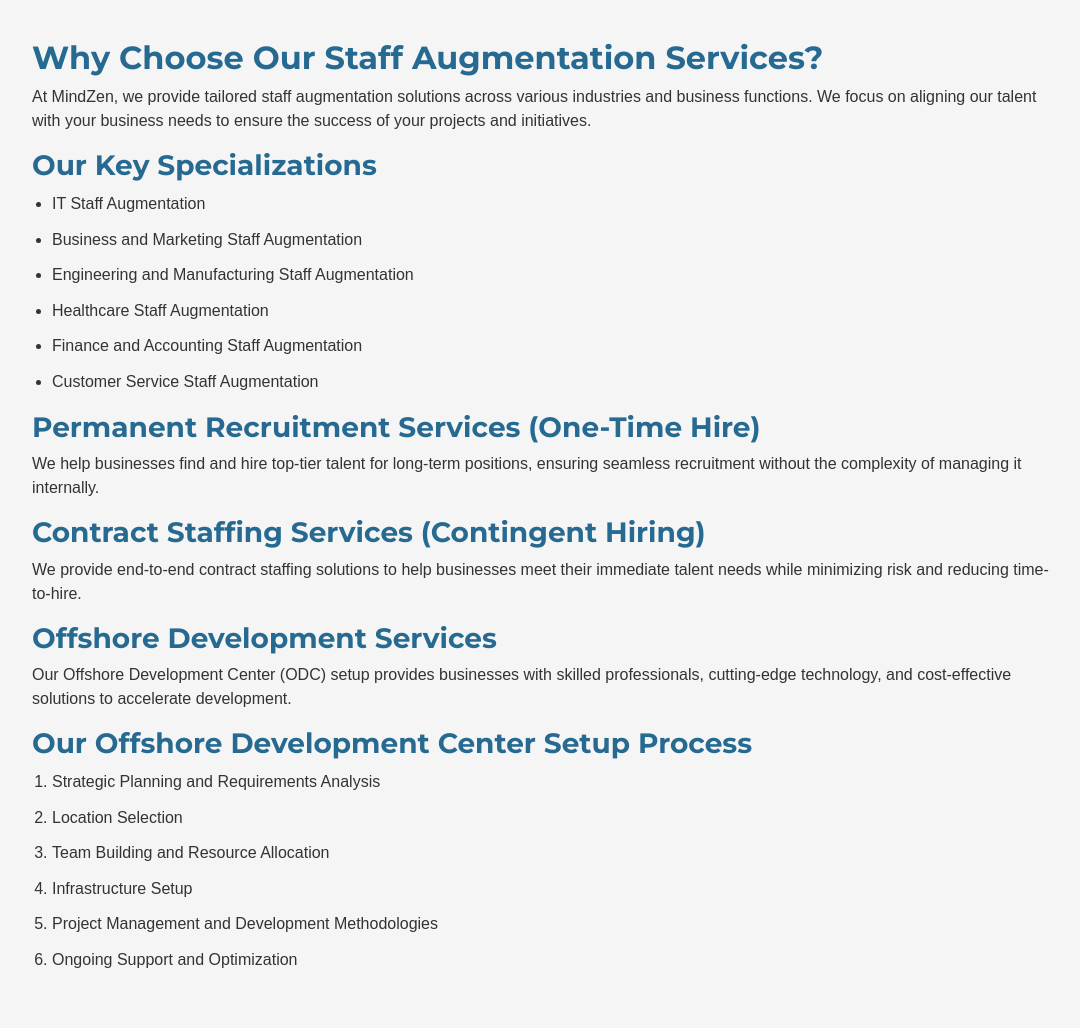
After one commit to thulasidharank/MindZen, a Django app: page /staff-augmentation/ in a window 1280 px wide. The commit adds this page. Shown: the part 601-1629 px from the top of the page, without its empty margins (96-1176 px from the left). Run offline with Django 5.2, Linux system fonts and the light colour scheme; some libraries are stand-ins or nearby versions.

Commit message:
started to created each service page

```diff
--- a/Home/urls.py
+++ b/Home/urls.py
@@ -3,4 +3,5 @@
 
 urlpatterns = [
     path('', views.home, name='home'),
+    path('staff-augmentation/', views.staff_augmentation, name='staff_augmentation'),
 ]
--- a/Home/views.py
+++ b/Home/views.py
@@ -2,3 +2,6 @@
 
 def home(request):
     return render(request, 'index.html')
+
+def staff_augmentation(request):
+    return render(request, 'staff_augmentation.html')
--- /dev/null
+++ b/Templates/staff_augmentation.html
@@ -0,0 +1,109 @@
+{% load static %}
+<!DOCTYPE html>
+<html lang="en">
+    <head>
+        <meta charset="UTF-8" />
+        <meta name="viewport" content="width=device-width, initial-scale=1.0" />
+        <title>Staff Augmentation Services - Digiglowz</title>
+
+        <!-- Favicons -->
+        <link href="{% static 'img/MINDZEN-logo.png' %}" rel="icon" />
+        <link href="{% static 'img/apple-touch-icon.png' %}" rel="apple-touch-icon" />
+
+        <!-- Fonts -->
+        <link href="https://fonts.googleapis.com" rel="preconnect" />
+        <link href="https://fonts.gstatic.com" rel="preconnect" crossorigin />
+        <link
+            href="https://fonts.googleapis.com/css2?family=Roboto:ital,wght@0,100;0,300;0,400;0,500;0,700;0,900;1,100;1,300;1,400;1,500;1,700;1,900&family=Open+Sans:ital,wght@0,300;0,400;0,500;0,600;0,700;0,800;1,300;1,400;1,500;1,600;1,700;1,800&family=Montserrat:ital,wght@0,100;0,200;0,300;0,400;0,500;0,600;0,700;0,800;0,900;1,100;1,200;1,300;1,400;1,500;1,600;1,700;1,800;1,900&display=swap"
+            rel="stylesheet"
+        />
+
+        <!-- Vendor CSS Files -->
+        <link href="{% static 'vendor/bootstrap/css/bootstrap.min.css' %}" rel="stylesheet" />
+        <link href="{% static 'vendor/bootstrap-icons/bootstrap-icons.css' %}" rel="stylesheet" />
+        <link href="{% static 'vendor/aos/aos.css' %}" rel="stylesheet" />
+        <link href="{% static 'vendor/glightbox/css/glightbox.min.css' %}" rel="stylesheet" />
+        <link href="{% static 'vendor/swiper/swiper-bundle.min.css' %}" rel="stylesheet" />
+
+        <link rel="stylesheet" href="{% static 'css/staff_augmentation.css' %}" />
+
+
+        <style>
+
+        </style>
+
+    </head>
+    <body>
+        <header id="header" class="header sticky-top">
+            <div class="branding d-flex align-items-cente">
+                <div class="position-relative d-flex align-items-center justify-content-between">
+                    <a href="#hero" class="logo d-flex align-items-center">
+                        <!-- Uncomment the line below if you also wish to use an image logo -->
+                        <img id="Logo_img" src="{% static 'img/MINDZEN-logo.png' %}" alt="Logo" />
+
+                        <h1 class="sitename">MindZen</h1>
+                    </a>
+                </div>
+            </div>
+        </header>
+
+        <!-- Banner Section -->
+        <section class="banner">
+            <img src="{% static 'img/staff_augmentation.jpg' %}" alt="Staff Augmentation" />
+            <div class="banner-text">
+                <h1>Staff Augmentation Services</h1>
+                <p>Tailored workforce solutions for your business needs.</p>
+            </div>
+        </section>
+
+        <!-- Main Content -->
+        <section class="content">
+            <div class="container">
+                <h2>Why Choose Our Staff Augmentation Services?</h2>
+                <p>
+                    At MindZen, we provide tailored staff augmentation solutions across various industries and business
+                    functions. We focus on aligning our talent with your business needs to ensure the success of your
+                    projects and initiatives.
+                </p>
+
+                <h3>Our Key Specializations</h3>
+                <ul>
+                    <li>IT Staff Augmentation</li>
+                    <li>Business and Marketing Staff Augmentation</li>
+                    <li>Engineering and Manufacturing Staff Augmentation</li>
+                    <li>Healthcare Staff Augmentation</li>
+                    <li>Finance and Accounting Staff Augmentation</li>
+                    <li>Customer Service Staff Augmentation</li>
+                </ul>
+
+                <h3>Permanent Recruitment Services (One-Time Hire)</h3>
+                <p>
+                    We help businesses find and hire top-tier talent for long-term positions, ensuring seamless recruitment
+                    without the complexity of managing it internally.
+                </p>
+
+                <h3>Contract Staffing Services (Contingent Hiring)</h3>
+                <p>
+                    We provide end-to-end contract staffing solutions to help businesses meet their immediate talent needs
+                    while minimizing risk and reducing time-to-hire.
+                </p>
+
+                <h3>Offshore Development Services</h3>
+                <p>
+                    Our Offshore Development Center (ODC) setup provides businesses with skilled professionals, cutting-edge
+                    technology, and cost-effective solutions to accelerate development.
+                </p>
+
+                <h3>Our Offshore Development Center Setup Process</h3>
+                <ol>
+                    <li>Strategic Planning and Requirements Analysis</li>
+                    <li>Location Selection</li>
+                    <li>Team Building and Resource Allocation</li>
+                    <li>Infrastructure Setup</li>
+                    <li>Project Management and Development Methodologies</li>
+                    <li>Ongoing Support and Optimization</li>
+                </ol>
+            </div>
+        </section>
+    </body>
+</html>
--- /dev/null
+++ b/static/css/staff_augmentation.css
@@ -0,0 +1,480 @@
+/* General Styles */
+body {
+    font-family: Arial, sans-serif;
+    margin: 0;
+    padding: 0;
+    background-color: #f5f5f5;
+    color: #333;
+}
+
+@font-face {
+    font-family: "Elephant";
+    src: url("../font/ELEPHNT.TTF") format("truetype");
+    font-weight: normal;
+    font-style: normal;
+}
+
+/* Fonts */
+:root {
+    --default-font: "Roboto", system-ui, -apple-system, "Segoe UI", Roboto, "Helvetica Neue", Arial, "Noto Sans",
+        "Liberation Sans", sans-serif, "Apple Color Emoji", "Segoe UI Emoji", "Segoe UI Symbol", "Noto Color Emoji";
+    --heading-font: "Montserrat", sans-serif;
+    --nav-font: "Open Sans", sans-serif;
+}
+
+/* Global Colors - The following color variables are used throughout the website. Updating them here will change the color scheme of the entire website */
+:root {
+    --background-color: #ffffff; /* Background color for the entire website, including individual sections */
+    --default-color: #444444; /* Default color used for the majority of the text content across the entire website */
+    --heading-color: #222222; /* Color for headings, subheadings and title throughout the website */
+    --accent-color: #106eea; /* Accent color that represents your brand on the website. It's used for buttons, links, and other elements that need to stand out */
+    --surface-color: #ffffff; /* The surface color is used as a background of boxed elements within sections, such as cards, icon boxes, or other elements that require a visual separation from the global background. */
+    --contrast-color: #ffffff; /* Contrast color for text, ensuring readability against backgrounds of accent, heading, or default colors. */
+    --digiGlow-gradient: linear-gradient(to right, #2fb1be, #276a91);
+    --digi-hover-color: #276a91;
+}
+
+/* Nav Menu Colors - The following color variables are used specifically for the navigation menu. They are separate from the global colors to allow for more customization options */
+:root {
+    --nav-color: #222222; /* The default color of the main navmenu links */
+    --nav-hover-color: #106eea; /* Applied to main navmenu links when they are hovered over or active */
+    --nav-mobile-background-color: #ffffff; /* Used as the background color for mobile navigation menu */
+    --nav-dropdown-background-color: #ffffff; /* Used as the background color for dropdown items that appear when hovering over primary navigation items */
+    --nav-dropdown-color: #222222; /* Used for navigation links of the dropdown items in the navigation menu. */
+    --nav-dropdown-hover-color: #106eea; /* Similar to --nav-hover-color, this color is applied to dropdown navigation links when they are hovered over. */
+}
+
+/* Color Presets - These classes override global colors when applied to any section or element, providing reuse of the sam color scheme. */
+
+.light-background {
+    --background-color: #f5f9ff;
+    --surface-color: #ffffff;
+}
+
+.dark-background {
+    --background-color: #060606;
+    --default-color: #ffffff;
+    --heading-color: #ffffff;
+    --surface-color: #252525;
+    --contrast-color: #ffffff;
+}
+
+/* Smooth scroll */
+:root {
+    scroll-behavior: smooth;
+}
+
+.header {
+    color: var(--default-color);
+    transition: all 0.5s;
+    z-index: 997;
+    background-color: var(--background-color);
+}
+
+.header .topbar {
+    background-color: var(--accent-color);
+    height: 40px;
+    padding: 0;
+    font-size: 14px;
+    transition: all 0.5s;
+}
+
+.header .topbar .contact-info i {
+    font-style: normal;
+    color: var(--contrast-color);
+}
+
+.header .topbar .contact-info i a,
+.header .topbar .contact-info i span {
+    padding-left: 5px;
+    color: var(--contrast-color);
+}
+
+@media (max-width: 575px) {
+    .header .topbar .contact-info i a,
+    .header .topbar .contact-info i span {
+        font-size: 13px;
+    }
+}
+
+.header .topbar .contact-info i a {
+    line-height: 0;
+    transition: 0.3s;
+}
+
+.header .topbar .contact-info i a:hover {
+    color: var(--contrast-color);
+    text-decoration: underline;
+}
+
+.header .topbar .social-links a {
+    color: color-mix(in srgb, var(--contrast-color), transparent 40%);
+    line-height: 0;
+    transition: 0.3s;
+    margin-left: 20px;
+}
+
+.header .topbar .social-links a:hover {
+    color: var(--contrast-color);
+}
+
+.header .branding {
+    background-color: var(--background-color);
+    min-height: 60px;
+    padding: 10px 0;
+}
+
+.header .logo {
+    line-height: 1;
+}
+
+.header .logo img {
+    max-height: 80px;
+    margin-right: 8px;
+}
+
+#Logo_img {
+    max-height: 80px;
+    margin-right: 0px !important;
+}
+
+.header .logo h1 {
+    font-size: 30px;
+    margin: 0;
+    font-weight: 700;
+    color: transparent;
+    background: var(--digiGlow-gradient);
+    background-clip: text;
+}
+
+.scrolled .header {
+    box-shadow: 0px 0 18px rgba(0, 0, 0, 0.1);
+}
+
+.scrolled .header .topbar {
+    height: 0;
+    visibility: hidden;
+    overflow: hidden;
+}
+
+@media (min-width: 1200px) {
+    .navmenu {
+        padding: 0;
+    }
+
+    .navmenu ul {
+        margin: 0;
+        padding: 0;
+        display: flex;
+        list-style: none;
+        align-items: center;
+    }
+
+    .navmenu li {
+        position: relative;
+    }
+
+    .navmenu a,
+    .navmenu a:focus {
+        color: transparent;
+        background: var(--digiGlow-gradient);
+        background-clip: text;
+        padding: 18px 15px;
+        font-size: 15px;
+        font-family: var(--nav-font);
+        font-weight: 600;
+        display: flex;
+        align-items: center;
+        justify-content: space-between;
+        white-space: nowrap;
+        transition: 0.3s;
+    }
+
+    .navmenu a i,
+    .navmenu a:focus i {
+        font-size: 12px;
+        line-height: 0;
+        margin-left: 5px;
+        transition: 0.3s;
+    }
+
+    .navmenu li:last-child a {
+        padding-right: 0;
+    }
+
+    .navmenu li:hover > a,
+    .navmenu .active,
+    .navmenu .active:focus {
+        color: var(--default-color);
+    }
+
+    .navmenu .dropdown ul {
+        margin: 0;
+        padding: 10px 0;
+        background: var(--nav-dropdown-background-color);
+        display: block;
+        position: absolute;
+        visibility: hidden;
+        left: 14px;
+        top: 130%;
+        opacity: 0;
+        transition: 0.3s;
+        border-radius: 4px;
+        z-index: 99;
+        box-shadow: 0px 0px 30px rgba(0, 0, 0, 0.1);
+    }
+
+    .navmenu .dropdown ul li {
+        min-width: 200px;
+    }
+
+    .navmenu .dropdown ul a {
+        padding: 10px 20px;
+        font-size: 15px;
+        text-transform: none;
+        color: var(--nav-dropdown-color);
+    }
+
+    .navmenu .dropdown ul a i {
+        font-size: 12px;
+    }
+
+    .navmenu .dropdown ul a:hover,
+    .navmenu .dropdown ul .active:hover,
+    .navmenu .dropdown ul li:hover > a {
+        color: var(--nav-dropdown-hover-color);
+    }
+
+    .navmenu .dropdown:hover > ul {
+        opacity: 1;
+        top: 100%;
+        visibility: visible;
+    }
+
+    .navmenu .dropdown .dropdown ul {
+        top: 0;
+        left: -90%;
+        visibility: hidden;
+    }
+
+    .navmenu .dropdown .dropdown:hover > ul {
+        opacity: 1;
+        top: 0;
+        left: -100%;
+        visibility: visible;
+    }
+}
+
+/* Navmenu - Mobile */
+@media (max-width: 1199px) {
+    .mobile-nav-toggle {
+        color: var(--nav-color);
+        font-size: 28px;
+        line-height: 0;
+        margin-right: 10px;
+        cursor: pointer;
+        transition: color 0.3s;
+    }
+
+    .navmenu {
+        padding: 0;
+        z-index: 9997;
+    }
+
+    .navmenu ul {
+        display: none;
+        list-style: none;
+        position: absolute;
+        inset: 60px 20px 20px 20px;
+        padding: 10px 0;
+        margin: 0;
+        border-radius: 6px;
+        background-color: var(--nav-mobile-background-color);
+        overflow-y: auto;
+        transition: 0.3s;
+        z-index: 9998;
+        box-shadow: 0px 0px 30px rgba(0, 0, 0, 0.1);
+    }
+
+    .navmenu a,
+    .navmenu a:focus {
+        color: var(--nav-dropdown-color);
+        padding: 10px 20px;
+        font-family: var(--nav-font);
+        font-size: 17px;
+        font-weight: 500;
+        display: flex;
+        align-items: center;
+        justify-content: space-between;
+        white-space: nowrap;
+        transition: 0.3s;
+    }
+
+    .navmenu a i,
+    .navmenu a:focus i {
+        font-size: 12px;
+        line-height: 0;
+        margin-left: 5px;
+        width: 30px;
+        height: 30px;
+        display: flex;
+        align-items: center;
+        justify-content: center;
+        border-radius: 50%;
+        transition: 0.3s;
+        background-color: color-mix(in srgb, var(--accent-color), transparent 90%);
+    }
+
+    .navmenu a i:hover,
+    .navmenu a:focus i:hover {
+        background-color: var(--accent-color);
+        color: var(--contrast-color);
+    }
+
+    .navmenu a:hover,
+    .navmenu .active,
+    .navmenu .active:focus {
+        color: var(--nav-dropdown-hover-color);
+    }
+
+    .navmenu .active i,
+    .navmenu .active:focus i {
+        background-color: var(--accent-color);
+        color: var(--contrast-color);
+        transform: rotate(180deg);
+    }
+
+    .navmenu .dropdown ul {
+        position: static;
+        display: none;
+        z-index: 99;
+        padding: 10px 0;
+        margin: 10px 20px;
+        background-color: var(--nav-dropdown-background-color);
+        border: 1px solid color-mix(in srgb, var(--default-color), transparent 90%);
+        box-shadow: none;
+        transition: all 0.5s ease-in-out;
+    }
+
+    .navmenu .dropdown ul ul {
+        background-color: rgba(33, 37, 41, 0.1);
+    }
+
+    .navmenu .dropdown > .dropdown-active {
+        display: block;
+        background-color: rgba(33, 37, 41, 0.03);
+    }
+
+    .mobile-nav-active {
+        overflow: hidden;
+    }
+
+    .mobile-nav-active .mobile-nav-toggle {
+        color: #fff;
+        position: absolute;
+        font-size: 32px;
+        top: 15px;
+        right: 15px;
+        margin-right: 0;
+        z-index: 9999;
+    }
+
+    .mobile-nav-active .navmenu {
+        position: fixed;
+        overflow: hidden;
+        inset: 0;
+        background: rgba(33, 37, 41, 0.8);
+        transition: 0.3s;
+    }
+
+    .mobile-nav-active .navmenu > ul {
+        display: block;
+    }
+}
+
+/* ===================================================================================================================
+================================================================================================================================= */
+
+/* Banner Section */
+.banner {
+    position: relative;
+    width: 100%;
+    height: 500px;
+    overflow: hidden;
+}
+
+.banner img {
+    width: 100%;
+    height: 100%;
+    object-fit: cover;
+}
+
+.banner-text {
+    position: absolute;
+    top: 50%;
+    left: 50%;
+    transform: translate(-50%, -50%);
+    text-align: center;
+    color: white;
+    background: rgba(0, 0, 0, 0.5);
+    padding: 40px;
+    border-radius: 8px;
+}
+
+.banner-text h1 {
+    font-size: 32px;
+    margin: 0;
+    font-weight: 700;
+    font-family: var(--heading-font);
+}
+
+.banner-text p {
+    font-size: 15px;
+    margin-top: 5px;
+    color: var(--digi-hover-color);
+}
+
+/* Content Section */
+.container {
+    width: 80%;
+    margin: auto;
+    padding: 40px 0;
+}
+
+h2,
+h3 {
+    color: var(--digi-hover-color);
+    font-family: var(--heading-font);
+    font-weight: 700;
+}
+
+ul,
+ol {
+    padding-left: 20px;
+}
+
+ul li,
+ol li {
+    margin-bottom: 10px;
+    line-height: 1.6;
+}
+
+/* Responsive Design */
+@media (max-width: 768px) {
+    .banner-text {
+        width: 90%;
+        padding: 10px;
+    }
+
+    .banner-text h1 {
+        font-size: 24px;
+    }
+
+    .banner-text p {
+        font-size: 16px;
+    }
+
+    .container {
+        width: 90%;
+    }
+}
```
Also changed, not shown: Templates/index.html (+4 -4 lines), static/font/Elephant2.ttf (added), 1 other file.
